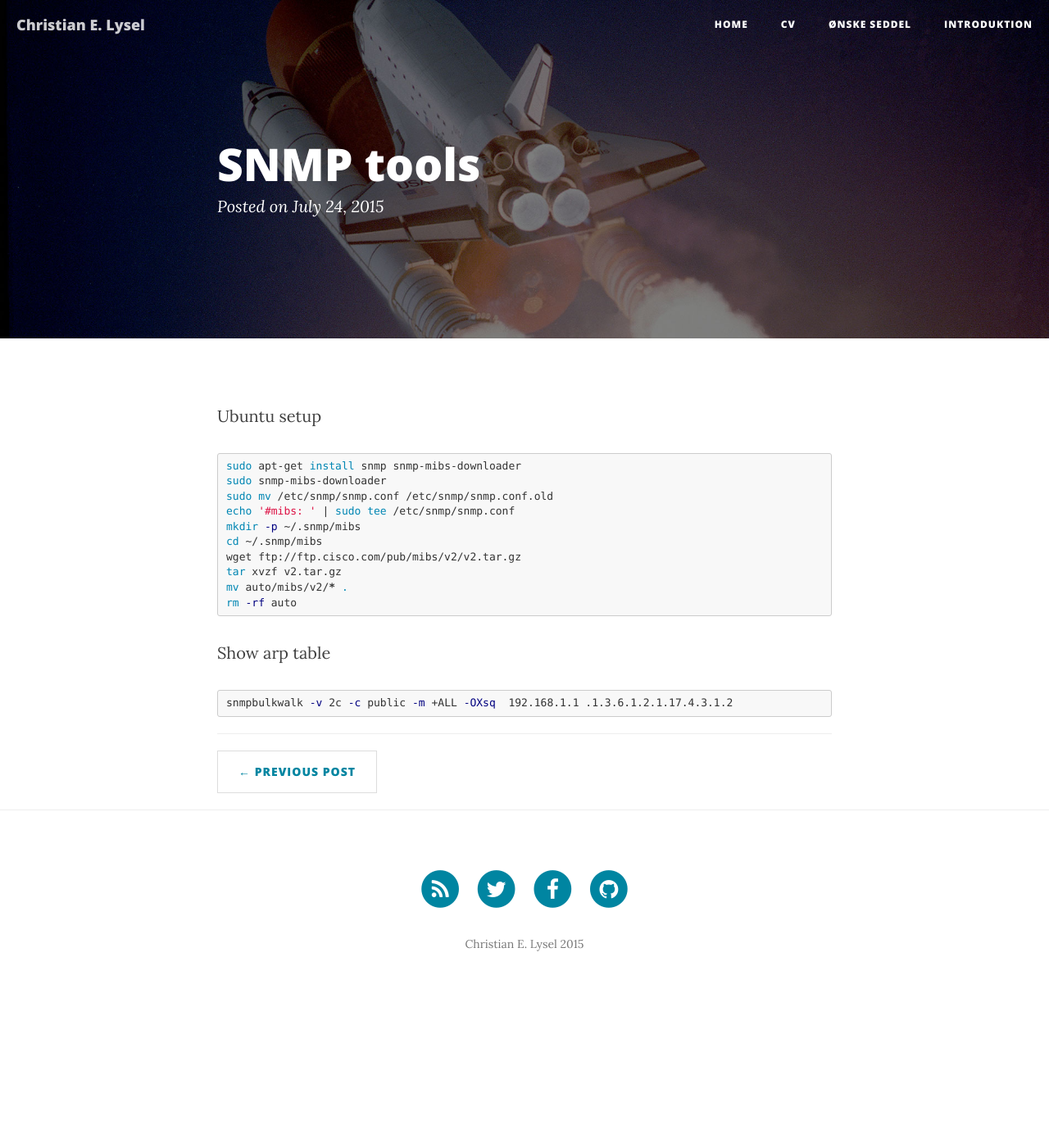
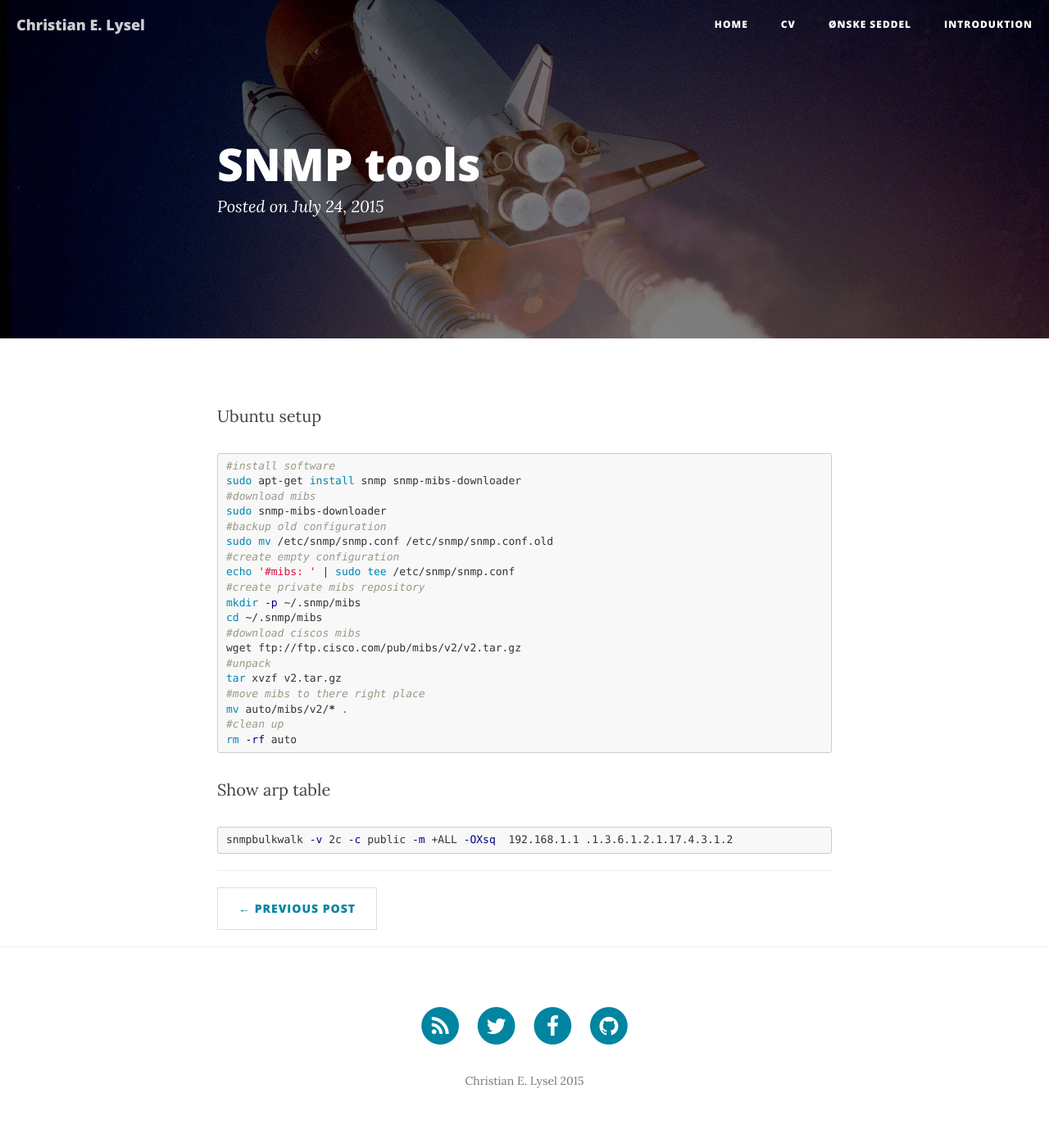
Before and after one commit to clysel/christian.lysel.net, a Jekyll site: the page built from _posts/2015-07-24-snmp.markdown, in a window 1280 px wide. Shown: the whole page at 82% size. Built offline with Jekyll 4.4.1, drawn with Linux system fonts in a browser that asks for light colours; nearby versions of some CDN libraries; before the commit the page ends 1228 px from its top, so only the background shows below that.

Commit message:
added comments

```diff
--- a/_posts/2015-07-24-snmp.markdown
+++ b/_posts/2015-07-24-snmp.markdown
@@ -6,15 +6,24 @@ title: SNMP tools
 
 Ubuntu setup
 {% highlight bash %}
+#install software
 sudo apt-get install snmp snmp-mibs-downloader
+#download mibs
 sudo snmp-mibs-downloader
+#backup old configuration
 sudo mv /etc/snmp/snmp.conf /etc/snmp/snmp.conf.old
+#create empty configuration
 echo '#mibs: ' | sudo tee /etc/snmp/snmp.conf
+#create private mibs repository
 mkdir -p ~/.snmp/mibs
 cd ~/.snmp/mibs
+#download ciscos mibs
 wget ftp://ftp.cisco.com/pub/mibs/v2/v2.tar.gz
+#unpack
 tar xvzf v2.tar.gz
+#move mibs to there right place
 mv auto/mibs/v2/* .
+#clean up
 rm -rf auto
 {% endhighlight bash %}
 
```
